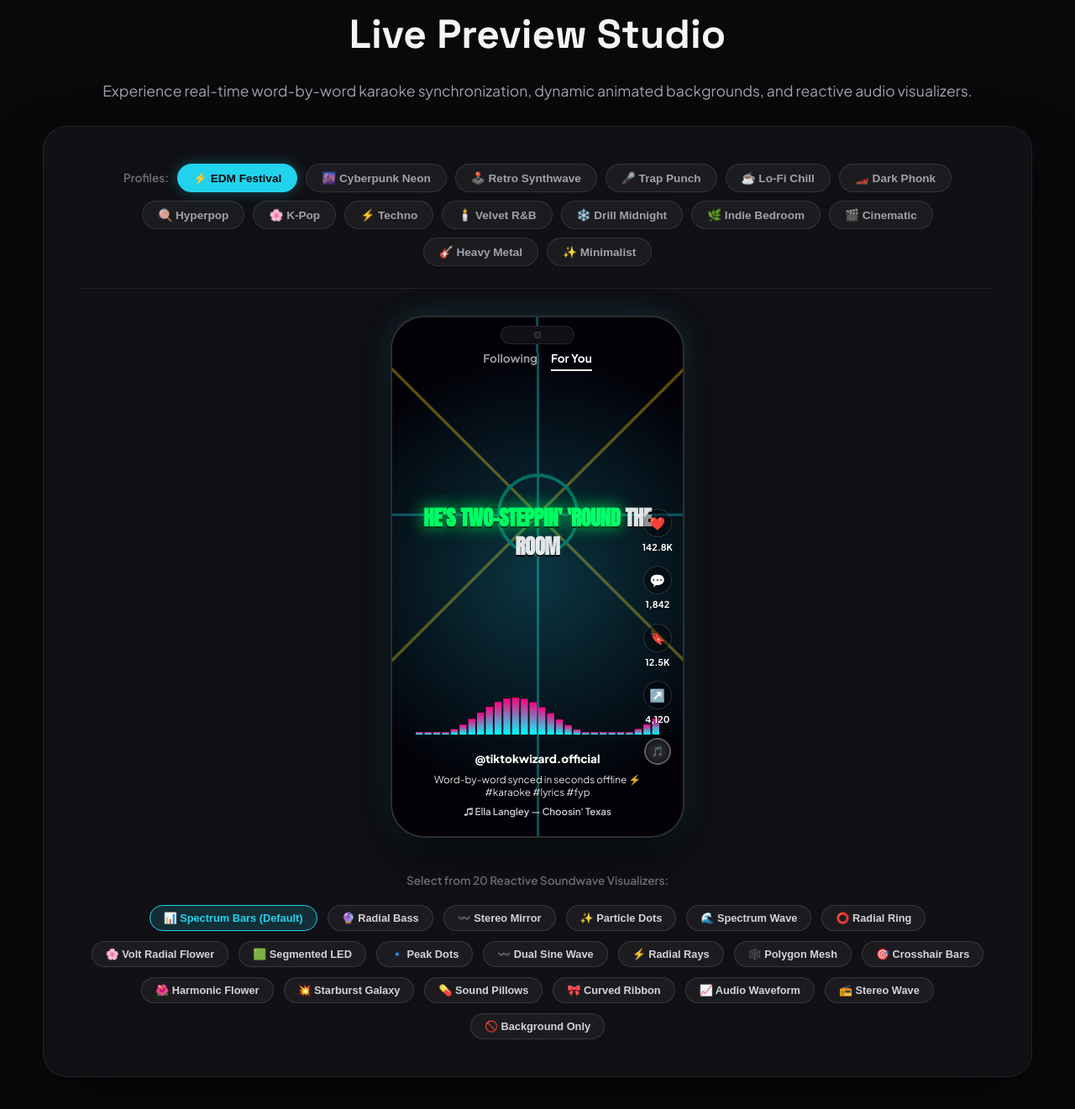
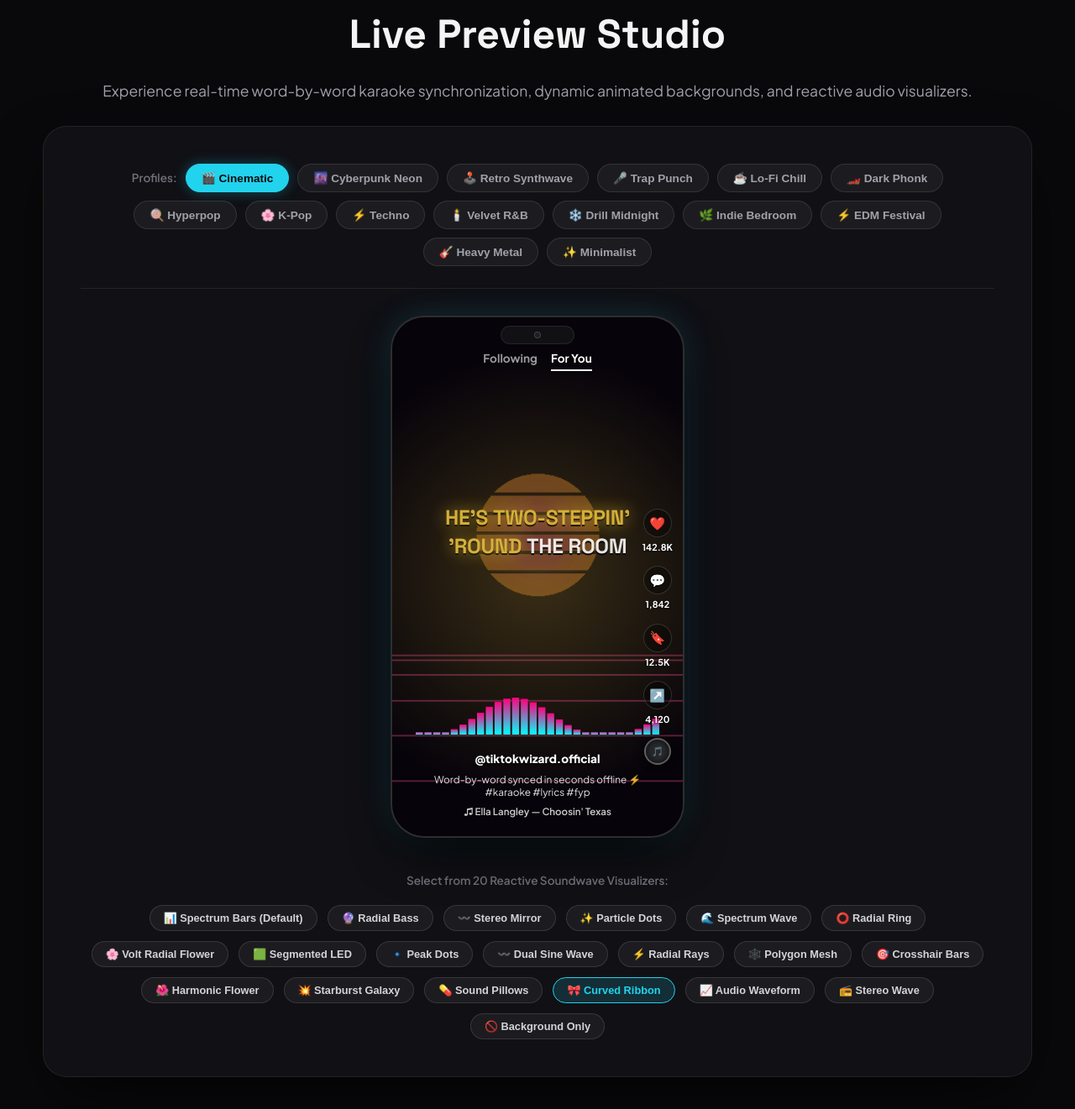
Before and after one commit to R03LV1S/TikTokWizard, a plain HTML site: page docs/index.html in a window 1280 px wide. Shown: the part 1381-2702 px from the top of the page at 84% size. Drawn offline with Linux system fonts and the light colour scheme.

Commit message:
Set cinematic as default in live preview

```diff
--- a/docs/index.html
+++ b/docs/index.html
@@ -1371,7 +1371,7 @@
         <div class="studio-header" style="justify-content: center; align-items: center;">
           <div class="studio-pill-group" id="studioTabs" style="align-items: center; flex-wrap: wrap; justify-content: center;">
             <span style="font-size: 0.85rem; color: #71717a; font-weight: 600;">Profiles:</span>
-            <button class="studio-tab active" data-profile="edm">⚡ EDM Festival</button>
+            <button class="studio-tab active" data-profile="cinematic">🎬 Cinematic</button>
             <button class="studio-tab" data-profile="cyberpunk">🌆 Cyberpunk Neon</button>
             <button class="studio-tab" data-profile="synthwave">🕹️ Retro Synthwave</button>
             <button class="studio-tab" data-profile="trap">🎤 Trap Punch</button>
@@ -1383,7 +1383,7 @@
             <button class="studio-tab" data-profile="rnb">🕯️ Velvet R&B</button>
             <button class="studio-tab" data-profile="drill">❄️ Drill Midnight</button>
             <button class="studio-tab" data-profile="indie">🌿 Indie Bedroom</button>
-            <button class="studio-tab" data-profile="cinematic">🎬 Cinematic</button>
+            <button class="studio-tab" data-profile="edm">⚡ EDM Festival</button>
             <button class="studio-tab" data-profile="metal">🎸 Heavy Metal</button>
             <button class="studio-tab" data-profile="minimal">✨ Minimalist</button>
           </div>
@@ -1396,7 +1396,7 @@
               <div class="notch-camera"></div>
             </div>
 
-            <img id="phoneBgGif" class="phone-bg-gif" src="bg-edm.gif" alt="Animated Visualizer Background">
+            <img id="phoneBgGif" class="phone-bg-gif" src="bg-cyberpunk.gif" alt="Animated Visualizer Background">
             <div class="phone-ambient" id="ambientGlow"></div>
 
             <!-- TikTok Top Navigation -->
@@ -1453,7 +1453,7 @@
           <!-- Studio Mode Controls Deck -->
           <div class="studio-controls-deck" style="flex-wrap: wrap; justify-content: center;">
             <span style="font-size: 0.85rem; color: #71717a; font-weight: 600; width: 100%; text-align: center; margin-bottom: 6px;">Select from 20 Reactive Soundwave Visualizers:</span>
-            <button class="deck-pill active" data-viz="spectrum_bars">📊 Spectrum Bars (Default)</button>
+            <button class="deck-pill" data-viz="spectrum_bars">📊 Spectrum Bars (Default)</button>
             <button class="deck-pill" data-viz="radial_bass">🔮 Radial Bass</button>
             <button class="deck-pill" data-viz="stereo_mirror">〰️ Stereo Mirror</button>
             <button class="deck-pill" data-viz="particle_dots">✨ Particle Dots</button>
@@ -2316,7 +2316,7 @@
       }
     };
 
-    let activeProfileKey = "edm";
+    let activeProfileKey = "cinematic";
     let activeVizOverride = null;
 
     const ambientGlow = document.getElementById("ambientGlow");
@@ -2701,6 +2701,8 @@
       }
     }
 
+    updateDeckActivePill();
+    applyProfile(activeProfileKey);
     renderAndAnimateLine(currentLineIndex);
 
     setInterval(() => {
```
